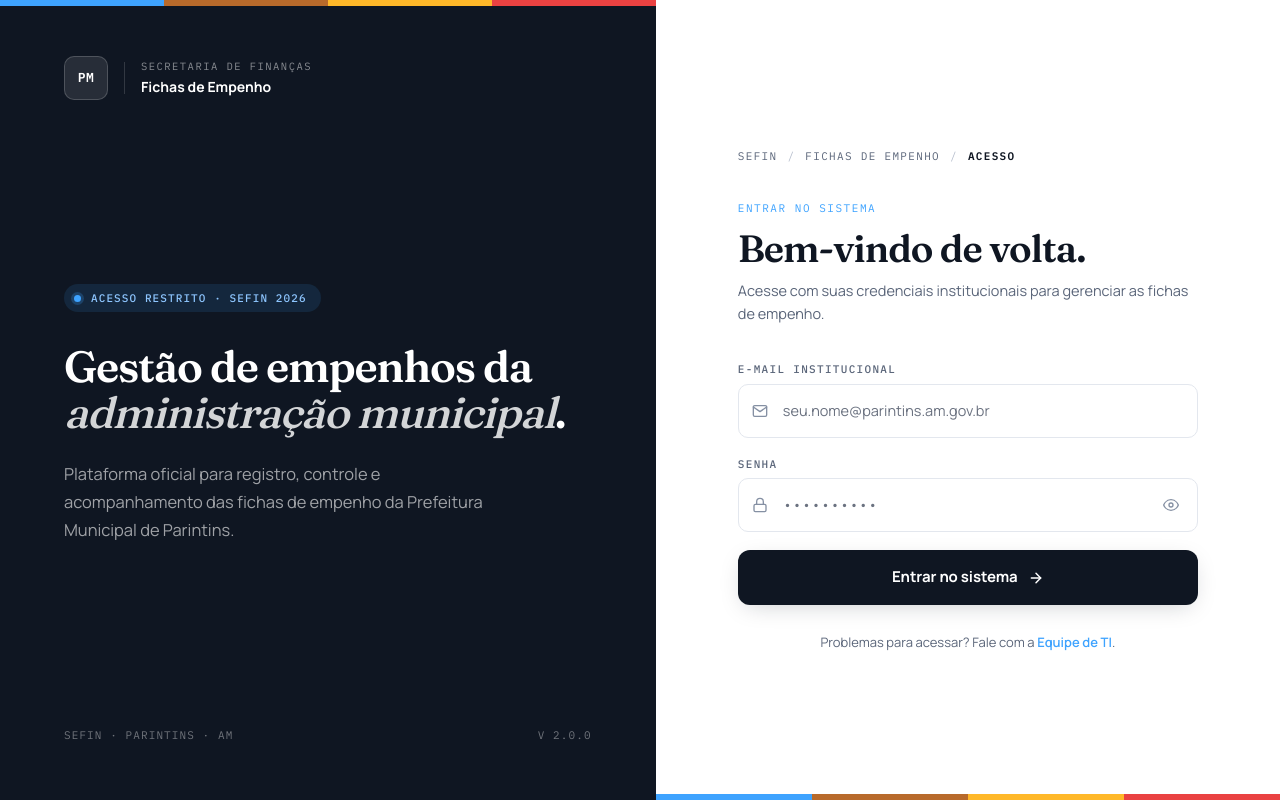
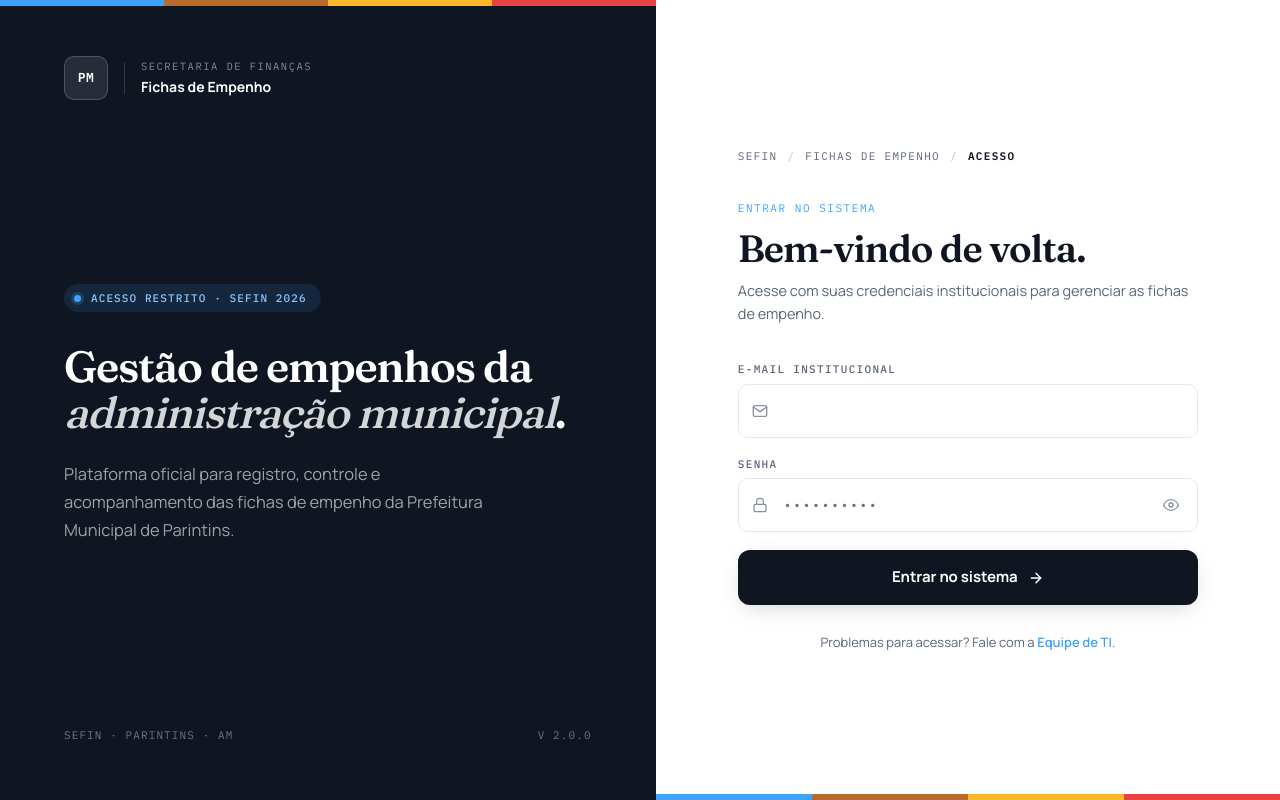
Before and after one commit to alexandersdeveloper-dev/empenho, a React (Vite) app in the folder apps/web/: page / in a window 1280 px wide. Built offline with nearby package versions, Linux system fonts and the light colour scheme; no server answers.

Commit message:
feat: correção de bug

```diff
--- a/apps/web/src/features/auth/AuthPage.tsx
+++ b/apps/web/src/features/auth/AuthPage.tsx
@@ -1,4 +1,4 @@
-import { useState, type CSSProperties } from 'react';
+import { useState, useEffect, useRef, type CSSProperties } from 'react';
 import { useForm } from 'react-hook-form';
 import { zodResolver } from '@hookform/resolvers/zod';
 import { toast } from 'sonner';
@@ -92,11 +92,47 @@ function IconAlert() {
   );
 }
 
+function useTypingPlaceholder(text: string) {
+  const [shown, setShown] = useState('');
+  const [active, setActive] = useState(true);
+  const pos = useRef(0);
+  const del = useRef(false);
+
+  useEffect(() => {
+    if (!active) return;
+    let id: ReturnType<typeof setTimeout>;
+
+    function tick() {
+      if (del.current) {
+        pos.current--;
+        setShown(text.slice(0, pos.current));
+        id = setTimeout(tick, pos.current <= 0 ? 500 : 36);
+        if (pos.current <= 0) del.current = false;
+      } else {
+        pos.current++;
+        setShown(text.slice(0, pos.current));
+        id = setTimeout(tick, pos.current >= text.length ? 1800 : 65);
+        if (pos.current >= text.length) del.current = true;
+      }
+    }
+
+    id = setTimeout(tick, 700);
+    return () => clearTimeout(id);
+  }, [text, active]);
+
+  return {
+    placeholder: shown,
+    onFocus: () => setActive(false),
+    onBlur:  (empty: boolean) => { if (empty) setActive(true); },
+  };
+}
+
 export function AuthPage() {
   const [showPw, setShowPw] = useState(false);
   const [isLoading, setIsLoading] = useState(false);
   const [errorMsg, setErrorMsg] = useState('');
   const { setUser, setLoading } = useAuthStore();
+  const emailPH = useTypingPlaceholder('seu.nome@parintins.am.gov.br');
 
   const {
     register,
@@ -276,7 +312,7 @@ export function AuthPage() {
                   {...register('email')}
                   type="email"
                   autoComplete="email"
-                  placeholder="seu.nome@parintins.am.gov.br"
+                  placeholder={emailPH.placeholder}
                   style={{
                     width: '100%', border: `1px solid ${errors.email ? S.red : S.line}`,
                     borderRadius: 10, padding: '14px 16px 14px 44px',
@@ -284,8 +320,8 @@ export function AuthPage() {
                     color: S.ink900, background: '#fff', outline: 'none',
                     transition: 'border-color .2s, box-shadow .2s',
                   }}
-                  onFocus={e => { e.currentTarget.style.borderColor = S.ink900; e.currentTarget.style.boxShadow = '0 0 0 4px rgba(15,22,34,.05)'; }}
-                  onBlur={e => { e.currentTarget.style.borderColor = errors.email ? S.red : S.line; e.currentTarget.style.boxShadow = 'none'; }}
+                  onFocus={e => { emailPH.onFocus(); e.currentTarget.style.borderColor = S.ink900; e.currentTarget.style.boxShadow = '0 0 0 4px rgba(15,22,34,.05)'; }}
+                  onBlur={e => { emailPH.onBlur(!e.currentTarget.value); e.currentTarget.style.borderColor = errors.email ? S.red : S.line; e.currentTarget.style.boxShadow = 'none'; }}
                 />
               </div>
               {errors.email && <span style={{ fontSize: 12, color: S.red }}>{errors.email.message}</span>}
```
